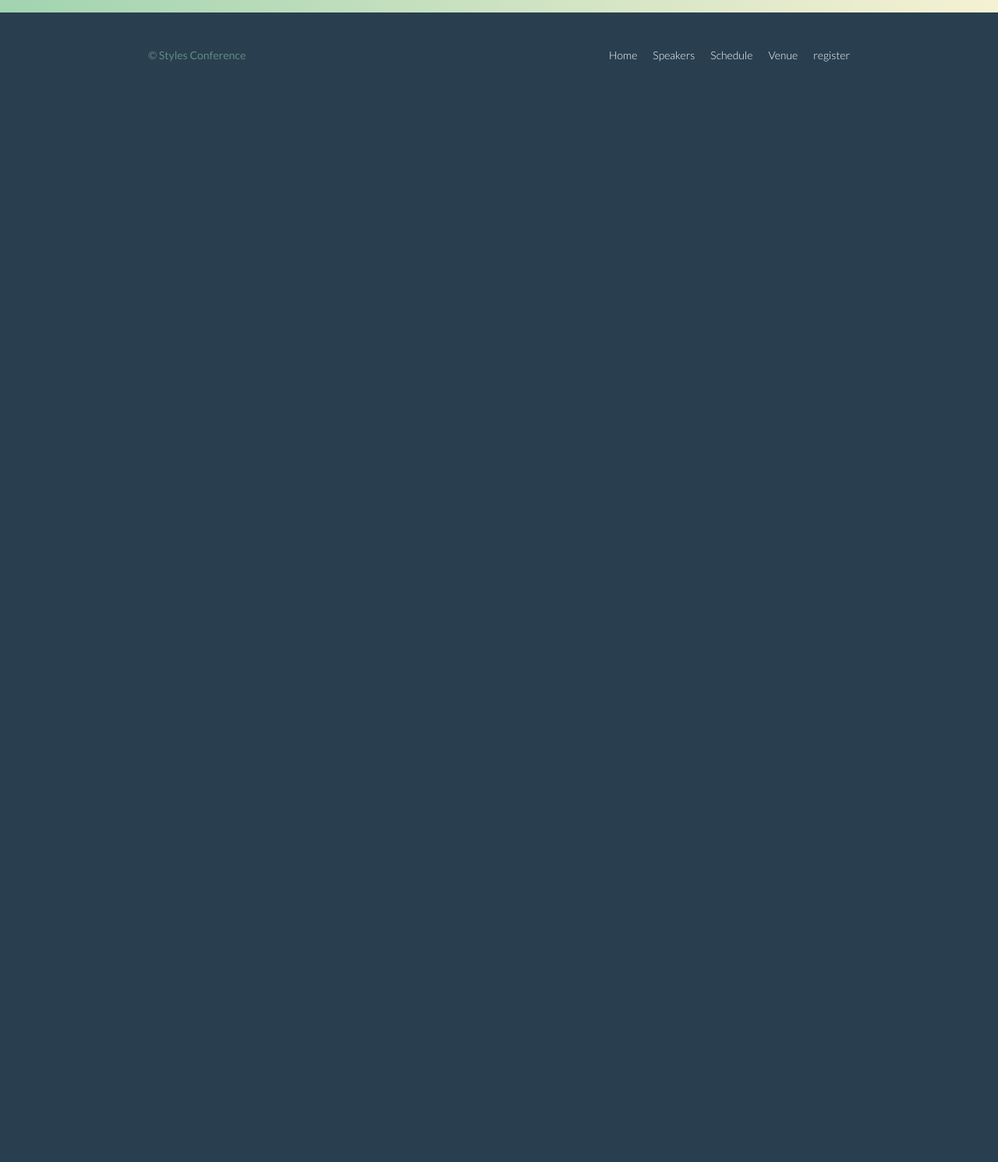
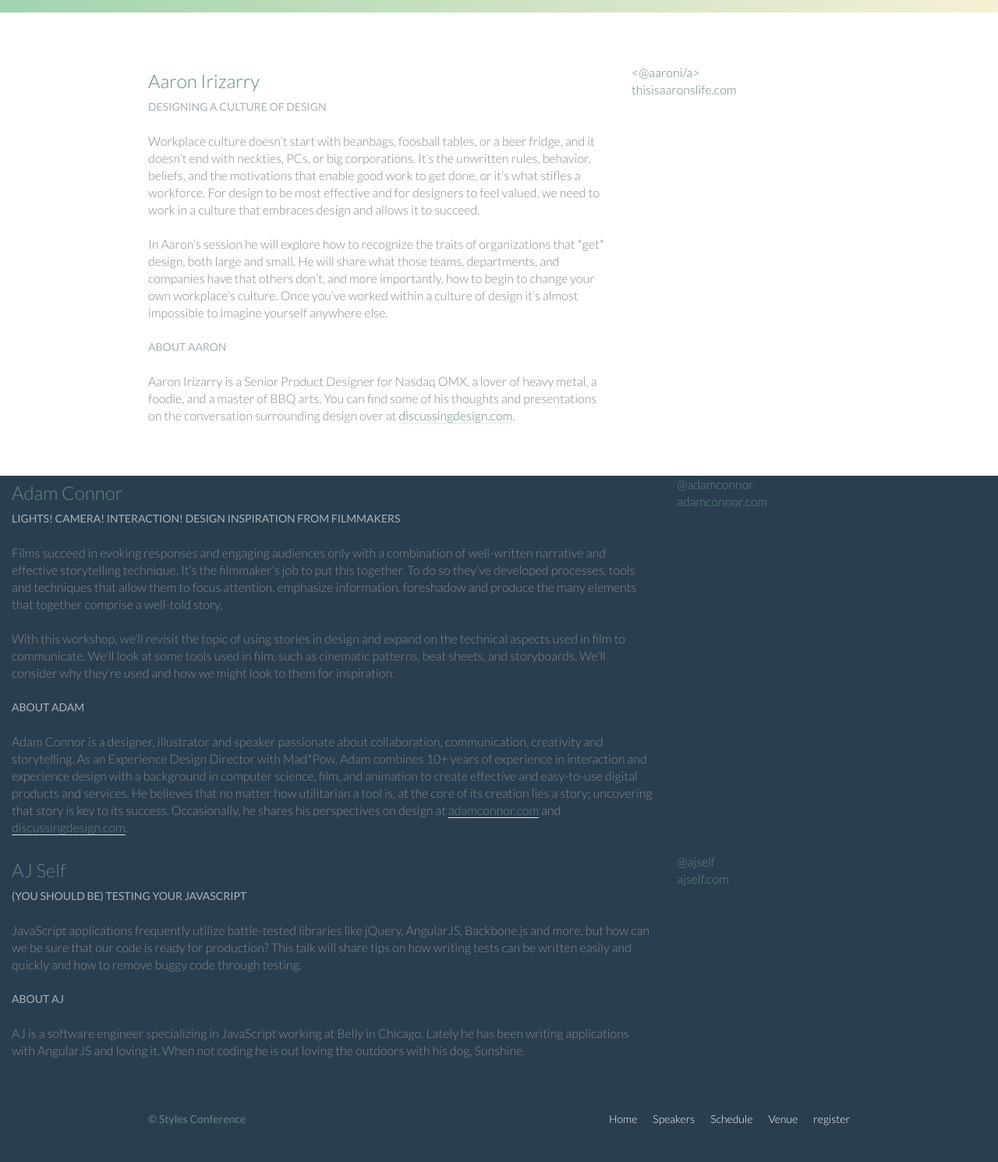
Before and after one commit to Bunny-24/HTML-CSS, a plain HTML site: page style-conference/speakers.html in a window 1280 px wide. Shown: the part 380-1870 px from the top of the page at 78% size. Before the commit the page ends 800 px from the top, so only its background shows below. Drawn offline with Linux system fonts and the light colour scheme.

Commit message:
Add some speakers in speaker section

```diff
--- a/style-conference/speakers.html
+++ b/style-conference/speakers.html
@@ -32,13 +32,104 @@
 
     </header>
 
-    <!-- Main content -->
+    <!-- Lead -->
 
     <section class="row-alt">
       <div class="lead container">
         <h1>Speakers</h1>
         <p>We&#8217;re happy to welcome over twenty speakers to present on the industry&#8217;s latest technologies. Prepare for an inspiration extravaganza.</p>
       </div>
+    </section>
+
+    <!-- Main content -->
+    <section class="row">
+      <div class="grid">
+        <!-- Aaron Irizarry-->
+        <section id="aaron-irizarry">
+          <div class="col-2-3">
+            <h2>Aaron Irizarry</h2>
+            <h5>Designing a Culture of Design</h5>
+
+            <p>Workplace culture doesn&#8217;t start with beanbags, foosball tables, or a beer fridge, and it doesn&#8217;t end with neckties, PCs, or big corporations. It&#8217;s the unwritten rules, behavior, beliefs, and the motivations that enable good work to get done, or it&#8217;s what stifles a workforce. For design to be most effective and for designers to feel valued, we need to work in a culture that embraces design and allows it to succeed.</p>
+
+            <p>In Aaron&#8217;s session he will explore how to recognize the traits of organizations that *get* design, both large and small. He will share what those teams, departments, and companies have that others don&#8217;t, and more importantly, how to begin to change your own workplace&#8217;s culture. Once you&#8217;ve worked within a culture of design it&#8217;s almost impossible to imagine yourself anywhere else.</p>
+
+            <h5>About Aaron</h5>
+
+            <p>Aaron Irizarry is a Senior Product Designer for Nasdaq OMX, a lover of heavy metal, a foodie, and a master of BBQ arts. You can find some of his thoughts and presentations on the conversation surrounding design over at <a href="http://www.discussingdesign.com/">discussingdesign.com</a>.</p>
+          </div><!--
+          --><aside class="col-1-3">
+              <div class="speaker-info">
+                <ul>
+                  <li><a href="https://twitter.com/aaroni"><@aaroni/a></li>
+                  <li><a href="http://www.thisisaaronslife.com/">thisisaaronslife.com</a></li>
+
+                </ul>
+              </div>
+          </aside>
+        </section>
+      </div>
+    </section>
+
+    <!-- Adam Connor -->
+    <section class="speaker" id="adam-connor">
+
+      <div class="col-2-3">
+
+        <h2>Adam Connor</h2>
+        <h5>Lights! Camera! Interaction! Design Inspiration from Filmmakers</h5>
+
+        <p>Films succeed in evoking responses and engaging audiences only with a combination of well-written narrative and effective storytelling technique. It&#8217;s the filmmaker&#8217;s job to put this together. To do so they&#8217;ve developed processes, tools and techniques that allow them to focus attention, emphasize information, foreshadow and produce the many elements that together comprise a well-told story.</p>
+
+        <p>With this workshop, we&#8217;ll revisit the topic of using stories in design and expand on the technical aspects used in film to communicate. We&#8217;ll look at some tools used in film, such as cinematic patterns, beat sheets, and storyboards. We&#8217;ll consider why they&#8217;re used and how we might look to them for inspiration.</p>
+
+        <h5>About Adam</h5>
+
+        <p>Adam Connor is a designer, illustrator and speaker passionate about collaboration, communication, creativity and storytelling. As an Experience Design Director with Mad*Pow, Adam combines 10+ years of experience in interaction and experience design with a background in computer science, film, and animation to create effective and easy-to-use digital products and services. He believes that no matter how utilitarian a tool is, at the core of its creation lies a story; uncovering that story is key to its success. Occasionally, he shares his perspectives on design at <a href="http://adamconnor.com/">adamconnor.com</a> and <a href="http://www.discussingdesign.com/">discussingdesign.com</a>.</p>
+
+      </div><!--
+
+      --><aside class="col-1-3">
+        <div class="speaker-info">
+
+          <ul>
+            <li><a href="https://twitter.com/adamconnor">@adamconnor</a></li>
+            <li><a href="http://adamconnor.com/">adamconnor.com</a></li>
+          </ul>
+
+        </div>
+      </aside>
+
+    </section>
+
+    <!-- AJ Self -->
+
+    <section class="speaker" id="aj-self">
+
+      <div class="col-2-3">
+
+        <h2>AJ Self</h2>
+        <h5>(You Should Be) Testing Your JavaScript</h5>
+
+        <p>JavaScript applications frequently utilize battle-tested libraries like jQuery, AngularJS, Backbone.js and more, but how can we be sure that our code is ready for production? This talk will share tips on how writing tests can be written easily and quickly and how to remove buggy code through testing.</p>
+
+        <h5>About AJ</h5>
+
+        <p>AJ is a software engineer specializing in JavaScript working at Belly in Chicago. Lately he has been writing applications with AngularJS and loving it. When not coding he is out loving the outdoors with his dog, Sunshine.</p>
+
+      </div><!--
+
+      --><aside class="col-1-3">
+        <div class="speaker-info">
+
+          <ul>
+            <li><a href="https://twitter.com/ajself">@ajself</a></li>
+            <li><a href="http://www.ajself.com/">ajself.com</a></li>
+          </ul>
+
+        </div>
+      </aside>
+
     </section>
 
     <!-- Footer -->
```
